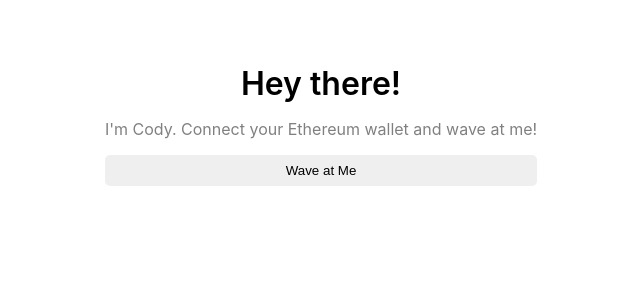
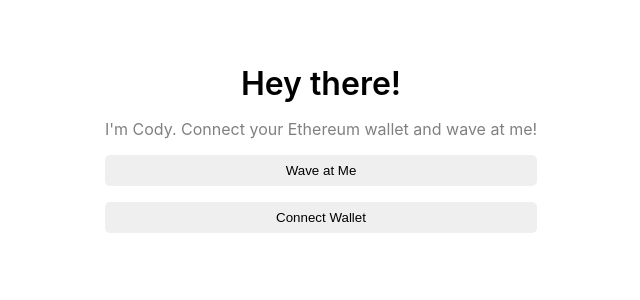
Before and after one commit to codywall/waveportal-frontend, a React (Create React App) app: page / in a window 1280 px wide. Shown: the top 300 px of the page, without its empty margins (319-959 px from the left). Built offline with nearby package versions, Linux system fonts and the light colour scheme; the HTML template or start-up script is replaced by a standard one.

Commit message:
Conditionally render connect wallet button

```diff
--- a/src/App.js
+++ b/src/App.js
@@ -68,9 +68,14 @@ const App = () => {
           I'm Cody. Connect your Ethereum wallet and wave at me!
         </div>
 
-        <button className="waveButton" onClick={connectWallet}>
+        <button className="waveButton" onClick={null}>
           Wave at Me
         </button>
+        {!currentAccount && (
+          <button className="waveButton" onClick={connectWallet}>
+            Connect Wallet
+          </button>
+        )}
       </div>
     </div>
   );
```
